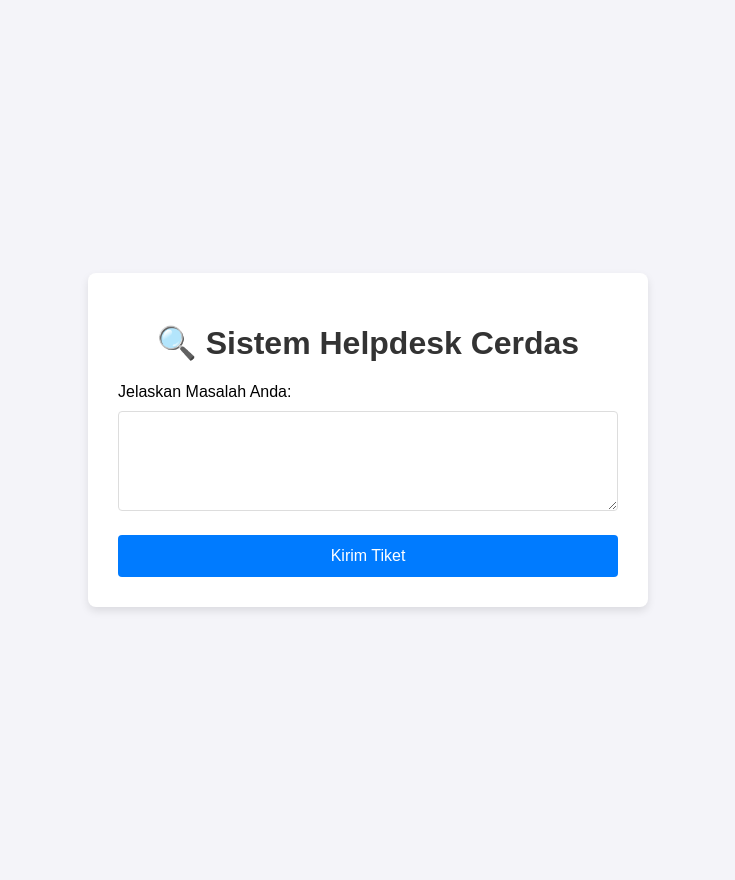
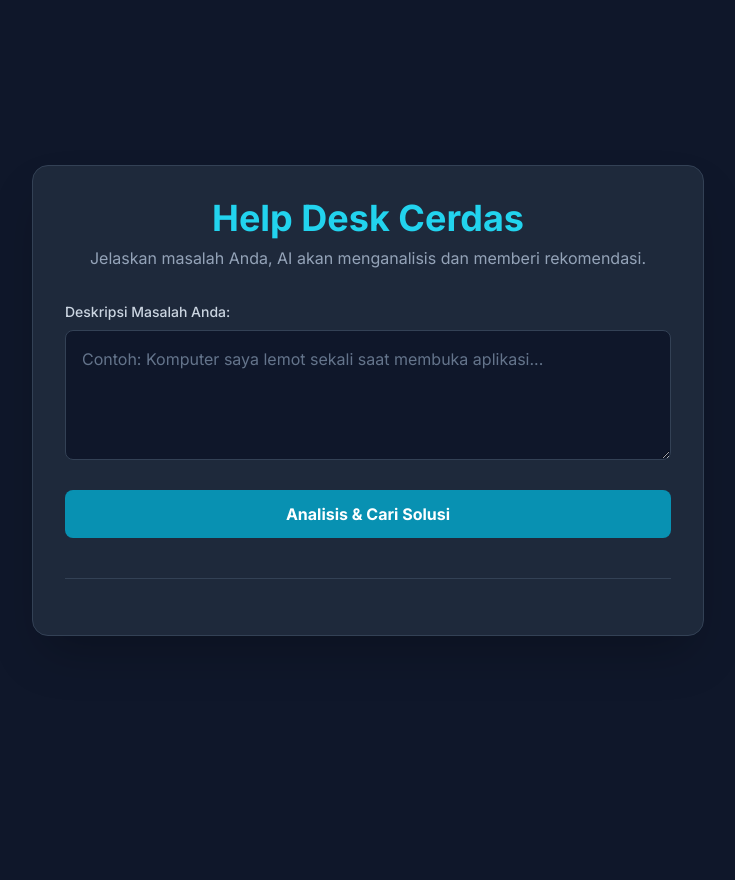
Before and after one commit to OJT-PAL-Polinema/HelpDesk, a Flask app: page / in a window 1280 px wide. Shown: the whole page, without its empty margins (272-1007 px from the left). After the commit the page ends 636 px from the top, so only its background shows below. Run offline with Flask 3, Linux system fonts and the light colour scheme; some libraries are stand-ins or nearby versions.

Commit message:
update ML 2.0

```diff
--- a/app.py
+++ b/app.py
@@ -1,123 +1,185 @@
+# Impor library yang diperlukan
 import pandas as pd
-from flask import Flask, request, render_template, g
+import numpy as np
+from flask import Flask, request, render_template
+
+# Impor komponen machine learning dari scikit-learn
 from sklearn.feature_extraction.text import TfidfVectorizer
-# --- IMPORT BARU UNTUK CLUSTERING ---
 from sklearn.cluster import KMeans
-from sklearn.metrics.pairwise import cosine_similarity
-import numpy as np
-import os
-import glob
+from sklearn.metrics.pairwise import cosine_similarity # Untuk mencari kemiripan
 
+# --- KONFIGURASI APLIKASI ---
 app = Flask(__name__)
 
-# --- KONFIGURASI PENTING ---
-# Tentukan berapa banyak kategori otomatis yang ingin dibuat oleh mesin.
-# Anda bisa bereksperimen dengan angka ini (misalnya 4, 5, atau 6).
-K_CLUSTERS = 5
+# --- VARIABEL GLOBAL DAN KONFIGURASI ---
+model_assets = {}
 
-def train_model():
-    """Melatih model untuk membuat kategori otomatis (clustering) dari data."""
-    path = 'training_data'
-    all_files = glob.glob(os.path.join(path, "*.csv"))
-    if not all_files:
-        print(f"ERROR: Tidak ada file CSV di folder '{path}'!")
+# Kamus untuk mendeteksi kata kunci ambigu dan pilihan yang ditawarkan
+AMBIGUOUS_KEYWORDS = {
+    'lemot': ['Internet', 'Device'],
+    'lambat': ['Internet', 'Device'],
+    'tidak bisa connect': ['Internet', 'Aplikasi'],
+    'tidak terhubung': ['Internet', 'Device'],
+    'error': ['Aplikasi', 'Sistem Operasi'],
+    'mati': ['Device', 'Listrik'],
+    'ngehang': ['Aplikasi', 'Device'],
+    'macet': ['Aplikasi', 'Device']
+}
+
+# --- FUNGSI UTAMA MACHINE LEARNING ---
+def train_unsupervised_model():
+    """
+    Membaca dataset, melatih model K-Means, dan menyiapkan aset
+    untuk prediksi kategori serta rekomendasi solusi.
+    """
+    try:
+        # 1. Membaca dataset
+        df = pd.read_csv('merged_clean.csv')
+        df.dropna(subset=['gangguan', 'solusi'], inplace=True)
+        df['gangguan'] = df['gangguan'].astype(str)
+        df['solusi'] = df['solusi'].astype(str)
+        problems = df['gangguan'].tolist()
+        print(f"Dataset 'merged_clean.csv' berhasil dimuat dengan {len(problems)} data.")
+    except FileNotFoundError:
+        print("Error: File 'merged_clean.csv' tidak ditemukan!")
         return None
 
-    try:
-        df = pd.concat([pd.read_csv(f) for f in all_files], ignore_index=True)
-        print(f"Berhasil menggabungkan {len(all_files)} file CSV.")
-    except Exception as e:
-        print(f"Error saat membaca file CSV: {e}")
-        return None
+    # 2. Vectorization
+    vectorizer = TfidfVectorizer(
+        ngram_range=(1, 2),
+        stop_words=['yang', 'di', 'dan', 'tidak', 'saya', 'komputer', 'laptop', 'bisa', 'mau', 'itu', 'ini', 'ke', 'dari']
+    )
+    tfidf_matrix = vectorizer.fit_transform(problems)
+    print("Teks berhasil diubah menjadi vektor TF-IDF.")
 
-    # Sekarang kita hanya butuh 'gangguan' dan 'solusi'
-    df.dropna(subset=['gangguan', 'solusi'], inplace=True)
-    if 'gangguan' not in df.columns or 'solusi' not in df.columns:
-        print("ERROR: Pastikan semua file CSV memiliki kolom 'gangguan' dan 'solusi'")
-        return None
+    # 3. Clustering
+    num_clusters = 5
+    kmeans_model = KMeans(n_clusters=num_clusters, random_state=42, n_init='auto')
+    kmeans_model.fit(tfidf_matrix)
+    df['cluster'] = kmeans_model.labels_
+    print(f"Model K-Means berhasil dilatih dan membuat {num_clusters} klaster.")
 
-    X_problems = df['gangguan']
+    # 4. Memberi Nama Klaster Secara Otomatis
+    cluster_names = {}
+    terms = vectorizer.get_feature_names_out()
+    order_centroids = kmeans_model.cluster_centers_.argsort()[:, ::-1]
+    for i in range(num_clusters):
+        top_terms = [terms[ind] for ind in order_centroids[i, :3]]
+        cluster_name = ' & '.join(top_terms).replace('_', ' ').title()
+        cluster_names[i] = f"Kategori: {cluster_name}"
+    print("Nama klaster dinamis berhasil dibuat.")
 
-    # 1. Ubah teks menjadi vektor angka (tetap sama)
-    vectorizer = TfidfVectorizer(ngram_range=(1, 2), stop_words=['yang', 'di', 'dan', 'ke', 'ini', 'itu'])
-    tfidf_matrix = vectorizer.fit_transform(X_problems)
-
-    # 2. Latih model K-Means untuk membuat grup
-    print(f"Memulai training model K-Means dengan {K_CLUSTERS} klaster...")
-    kmeans_model = KMeans(n_clusters=K_CLUSTERS, random_state=42, n_init=10)
-    kmeans_model.fit(tfidf_matrix)
-    print("Model K-Means berhasil dilatih.")
-
-    # Tambahkan label klaster ke dataframe untuk filtering nanti
-    df['cluster'] = kmeans_model.labels_
-
-    model_assets = {
+    # 5. Simpan semua aset
+    return {
+        'vectorizer': vectorizer,
         'kmeans_model': kmeans_model,
-        'vectorizer': vectorizer,
+        'cluster_names': cluster_names,
         'dataframe': df
     }
 
-    return model_assets
+# --- FUNGSI UNTUK ANALISIS AWAL ---
+def analyse_initial_problem(description, assets):
+    """
+    Menganalisis masalah awal. Jika ambigu, tawarkan pilihan.
+    Jika tidak, langsung berikan rekomendasi solusi.
+    """
+    # 1. Cek apakah ada kata kunci ambigu dalam deskripsi masalah
+    description_lower = description.lower()
+    for keyword, choices in AMBIGUOUS_KEYWORDS.items():
+        if keyword in description_lower:
+            # Jika ditemukan, kembalikan daftar pilihan, bukan solusi
+            return None, [], choices
 
-def get_model():
-    if 'model_assets' not in g:
-        g.model_assets = train_model()
-    return g.model_assets
+    # 2. Jika tidak ambigu, lanjutkan dengan logika clustering
+    vectorizer = assets['vectorizer']
+    kmeans_model = assets['kmeans_model']
+    cluster_names = assets['cluster_names']
+    full_df = assets['dataframe']
 
+    new_vec = vectorizer.transform([description])
+    predicted_cluster_id = kmeans_model.predict(new_vec)[0]
+    predicted_category = cluster_names[predicted_cluster_id]
+
+    relevant_df = full_df[full_df['cluster'] == predicted_cluster_id]
+    recommended_solutions = []
+
+    if not relevant_df.empty:
+        relevant_problems_matrix = vectorizer.transform(relevant_df['gangguan'])
+        cosine_similarities = cosine_similarity(new_vec, relevant_problems_matrix).flatten()
+        top_indices = cosine_similarities.argsort()[::-1][:3]
+        solutions = relevant_df.iloc[top_indices]['solusi'].tolist()
+        unique_solutions = list(dict.fromkeys(solutions))
+        recommended_solutions = unique_solutions
+
+    # Kembalikan kategori, solusi, dan list pilihan kosong
+    return predicted_category, recommended_solutions, []
+
+# --- FUNGSI UNTUK MENCARI SOLUSI SPESIFIK BERDASARKAN PILIHAN ---
+def get_specific_solutions(original_problem, choice, assets):
+    """Mencari solusi yang lebih terfokus setelah user memilih kategori."""
+    full_df = assets['dataframe']
+    vectorizer = assets['vectorizer']
+
+    # Filter dataframe berdasarkan kata kunci dari pilihan user
+    search_term = choice.lower()
+    filtered_df = full_df[
+        full_df['gangguan'].str.contains(search_term, case=False) |
+        full_df['solusi'].str.contains(search_term, case=False)
+    ].copy()
+
+    recommended_solutions = []
+    if not filtered_df.empty:
+        # Hitung kemiripan masalah user dengan data yang sudah difilter
+        new_vec = vectorizer.transform([original_problem])
+        filtered_problems_matrix = vectorizer.transform(filtered_df['gangguan'])
+        cosine_similarities = cosine_similarity(new_vec, filtered_problems_matrix).flatten()
+
+        # Ambil 3 solusi teratas
+        top_indices = cosine_similarities.argsort()[::-1][:3]
+        solutions = filtered_df.iloc[top_indices]['solusi'].tolist()
+        recommended_solutions = list(dict.fromkeys(solutions))
+
+    return recommended_solutions
+
+# --- ROUTE UNTUK HALAMAN WEB ---
 @app.route('/', methods=['GET', 'POST'])
 def index():
+    prediction_result = None
+    solution_list = []
+    choice_list = []
+    user_problem = ""
+
     if request.method == 'POST':
-        model_assets = get_model()
-        if model_assets is None:
-            return "Error: Model tidak dapat dilatih. Periksa file CSV.", 500
+        # Cek apakah ini request dari form pilihan atau form awal
+        if 'pilihan' in request.form:
+            # --- ALUR 2: USER SUDAH MEMILIH KATEGORI ---
+            user_problem = request.form.get('masalah_asli', '')
+            user_choice = request.form.get('pilihan', '')
 
-        masalah_deskripsi = request.form['masalah']
-        if not masalah_deskripsi:
-            return render_template('index.html', error="Deskripsi masalah tidak boleh kosong!")
+            prediction_result = f"Kategori Pilihan: {user_choice}"
+            solution_list = get_specific_solutions(user_problem, user_choice, model_assets)
 
-        kmeans_model = model_assets['kmeans_model']
-        vectorizer = model_assets['vectorizer']
-        full_df = model_assets['dataframe']
+        else:
+            # --- ALUR 1: USER BARU MENGIRIM MASALAH ---
+            user_problem = request.form.get('masalah', '')
+            if user_problem.strip():
+                prediction_result, solution_list, choice_list = analyse_initial_problem(user_problem, model_assets)
+            else:
+                prediction_result = "Mohon masukkan deskripsi masalah Anda."
 
-        # 1. Ubah masalah baru menjadi vektor
-        new_problem_vector = vectorizer.transform([masalah_deskripsi])
+    # Kirim semua variabel yang mungkin ke template HTML
+    return render_template('index.html',
+                           kategori=prediction_result,
+                           rekomendasi=solution_list,
+                           pilihan_list=choice_list,
+                           masalah=user_problem)
 
-        # 2. Prediksi nomor klaster untuk masalah baru
-        predicted_cluster = kmeans_model.predict(new_problem_vector)[0]
-
-        # 3. Filter DataFrame berdasarkan klaster yang diprediksi
-        relevant_df = full_df[full_df['cluster'] == predicted_cluster]
-
-        recommended_solutions_list = []
-        fallback_message = ""
-
-        if not relevant_df.empty:
-            # 4. Cari kemiripan di dalam klaster yang relevan
-            relevant_problems_matrix = vectorizer.transform(relevant_df['gangguan'])
-            cosine_similarities = cosine_similarity(new_problem_vector, relevant_problems_matrix).flatten()
-
-            CONFIDENCE_THRESHOLD = 0.05
-            relevant_indices = np.where(cosine_similarities > CONFIDENCE_THRESHOLD)[0]
-
-            if relevant_indices.size > 0:
-                solutions = relevant_df.iloc[relevant_indices]['solusi'].tolist()
-                unique_solutions = list(dict.fromkeys(solutions))
-                recommended_solutions_list = unique_solutions
-
-        if not recommended_solutions_list:
-            fallback_message = "Maaf, tidak ditemukan solusi yang relevan di data historis."
-
-        return render_template(
-            'result.html',
-            masalah=masalah_deskripsi,
-            kategori=f"Klaster {predicted_cluster} (Dibuat Otomatis)",
-            rekomendasi_list=recommended_solutions_list,
-            fallback=fallback_message
-        )
-
-    return render_template('index.html')
-
+# --- BLOK EKSEKUSI UTAMA ---
 if __name__ == '__main__':
-    with app.app_context():
-        get_model()
-    app.run(debug=True)
+    print("--- Memulai Pelatihan Model Help Desk Cerdas ---")
+    model_assets = train_unsupervised_model()
+    if model_assets:
+        print("--- Pelatihan Model Selesai. Aplikasi Siap Digunakan. ---")
+        app.run(debug=True)
+    else:
+        print("--- Gagal melatih model. Aplikasi tidak dapat dijalankan. ---")
--- a/templates/index.html
+++ b/templates/index.html
@@ -1,30 +1,112 @@
 <!DOCTYPE html>
-<html lang="en">
+<html lang="id">
 <head>
     <meta charset="UTF-8">
     <meta name="viewport" content="width=device-width, initial-scale=1.0">
-    <title>Helpdesk Ticketing System</title>
+    <title>Help Desk Cerdas - Unsupervised Learning</title>
+    <!-- Memuat Tailwind CSS dari CDN -->
+    <script src="https://cdn.tailwindcss.com"></script>
+    <!-- Memuat Font Inter dari Google Fonts -->
+    <link rel="preconnect" href="https://fonts.googleapis.com">
+    <link rel="preconnect" href="https://fonts.gstatic.com" crossorigin>
+    <link href="https://fonts.googleapis.com/css2?family=Inter:wght@400;500;600;700&display=swap" rel="stylesheet">
     <style>
-        body { font-family: Arial, sans-serif; background-color: #f4f4f9; margin: 0; padding: 40px; display: flex; justify-content: center; align-items: center; height: 100vh; }
-        .container { background: #fff; padding: 30px; border-radius: 8px; box-shadow: 0 4px 8px rgba(0,0,0,0.1); width: 100%; max-width: 500px; }
-        h1 { color: #333; text-align: center; }
-        textarea { width: 100%; padding: 10px; border-radius: 4px; border: 1px solid #ddd; margin-top: 10px; min-height: 100px; box-sizing: border-box; }
-        input[type="submit"] { width: 100%; background-color: #007BFF; color: white; padding: 12px; border: none; border-radius: 4px; cursor: pointer; font-size: 16px; margin-top: 20px; }
-        input[type="submit"]:hover { background-color: #0056b3; }
-        .error { color: red; text-align: center; margin-top: 10px; }
+        body { font-family: 'Inter', sans-serif; }
     </style>
 </head>
-<body>
-    <div class="container">
-        <h1>🔍 Sistem Helpdesk Cerdas</h1>
-        <form action="/" method="post">
-            <label for="masalah">Jelaskan Masalah Anda:</label>
-            <textarea id="masalah" name="masalah" rows="5" required></textarea>
-            <input type="submit" value="Kirim Tiket">
+<body class="bg-slate-900 text-white flex items-center justify-center min-h-screen p-4">
+
+    <div class="w-full max-w-2xl mx-auto p-6 md:p-8 bg-slate-800 rounded-2xl shadow-2xl border border-slate-700">
+
+        <!-- Header -->
+        <div class="text-center mb-8">
+            <h1 class="text-3xl md:text-4xl font-bold text-cyan-400">Help Desk Cerdas</h1>
+            <p class="text-slate-400 mt-2">Jelaskan masalah Anda, AI akan menganalisis dan memberi rekomendasi.</p>
+        </div>
+
+        <!-- Form Input Awal -->
+        <form method="POST" action="/" class="space-y-6">
+            <div>
+                <label for="masalah" class="block text-sm font-medium text-slate-300 mb-2">Deskripsi Masalah Anda:</label>
+                <textarea
+                    id="masalah"
+                    name="masalah"
+                    rows="4"
+                    class="w-full p-4 bg-slate-900 border border-slate-700 rounded-lg focus:ring-2 focus:ring-cyan-500 focus:border-cyan-500 transition-all duration-300 text-slate-200 placeholder-slate-500"
+                    placeholder="Contoh: Komputer saya lemot sekali saat membuka aplikasi..."
+                >{{ masalah }}</textarea> <!-- Menampilkan kembali masalah yang diinput -->
+            </div>
+            <div>
+                <button
+                    type="submit"
+                    class="w-full bg-cyan-600 hover:bg-cyan-700 text-white font-bold py-3 px-4 rounded-lg transition-transform duration-300 transform hover:scale-105 focus:outline-none focus:ring-4 focus:ring-cyan-500/50">
+                    Analisis & Cari Solusi
+                </button>
+            </div>
         </form>
-        {% if error %}
-            <p class="error">{{ error }}</p>
-        {% endif %}
+
+        <!-- Bagian Hasil -->
+        <div class="mt-10 pt-6 border-t border-slate-700 space-y-6">
+            {% if pilihan_list or rekomendasi or (kategori and not pilihan_list and not rekomendasi) %}
+            <h2 class="text-xl font-semibold text-slate-200">Hasil Analisis:</h2>
+
+            <!-- [BARU] Tampilkan Pilihan Jika Masalah Ambigu -->
+            {% if pilihan_list %}
+            <div class="bg-slate-900/50 p-6 rounded-lg border border-slate-700">
+                <p class="text-slate-300 mb-1">Masalah yang Anda laporkan:</p>
+                <p class="text-slate-100 italic mb-4">"{{ masalah }}"</p>
+                <h3 class="font-semibold text-cyan-400 mb-4">Masalah Anda sepertinya ambigu. Agar lebih akurat, pilih kategori yang paling sesuai:</h3>
+                <form method="POST" action="/" class="flex flex-col sm:flex-row gap-3">
+                    <input type="hidden" name="masalah_asli" value="{{ masalah }}">
+                    {% for pilihan in pilihan_list %}
+                        <button
+                            type="submit"
+                            name="pilihan"
+                            value="{{ pilihan }}"
+                            class="flex-1 bg-slate-700 hover:bg-slate-600 text-white font-semibold py-2 px-4 rounded-lg transition-colors duration-300">
+                            {{ pilihan }}
+                        </button>
+                    {% endfor %}
+                </form>
+            </div>
+            {% endif %}
+
+            <!-- Tampilkan Rekomendasi Solusi (jika ada) -->
+            {% if rekomendasi %}
+            <div class="bg-slate-900/50 p-6 rounded-lg border border-slate-700">
+                <div class="mb-4">
+                    <p class="text-sm text-slate-400">Masalah yang Anda laporkan:</p>
+                    <p class="text-slate-100 italic">"{{ masalah }}"</p>
+                </div>
+                <div>
+                    <p class="text-sm text-slate-400">Prediksi Kategori Masalah:</p>
+                    <p class="text-2xl font-bold text-cyan-400">{{ kategori }}</p>
+                </div>
+            </div>
+            <div class="bg-slate-900/50 p-6 rounded-lg border border-slate-700">
+                <h3 class="text-lg font-semibold text-slate-300 mb-4">Rekomendasi Solusi Teratas:</h3>
+                <ul class="list-disc list-inside space-y-3 text-slate-300">
+                    {% for solusi in rekomendasi %}
+                        <li>{{ solusi }}</li>
+                    {% endfor %}
+                </ul>
+            </div>
+            {% elif kategori and not pilihan_list %} <!-- Tampilkan pesan jika tidak ada solusi -->
+            <div class="bg-slate-900/50 p-6 rounded-lg border border-slate-700">
+                 <p class="text-slate-400">Maaf, belum ada rekomendasi solusi yang cocok untuk masalah ini di dalam data historis kami.</p>
+            </div>
+            {% endif %}
+
+            {% if not pilihan_list %}
+            <div class="text-xs text-slate-500 text-center">
+                <p>*Analisis dan rekomendasi ini dibuat secara otomatis oleh model machine learning.</p>
+            </div>
+            {% endif %}
+
+            {% endif %}
+        </div>
+
     </div>
+
 </body>
 </html>
```
Also changed, not shown: templates/result.html (deleted, +0 -78 lines), merged_clean.csv (added), 1 other file.
